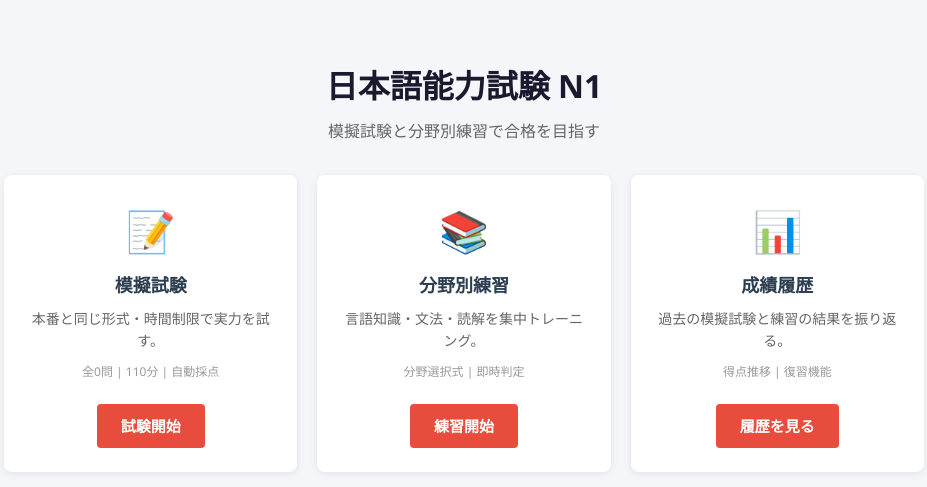
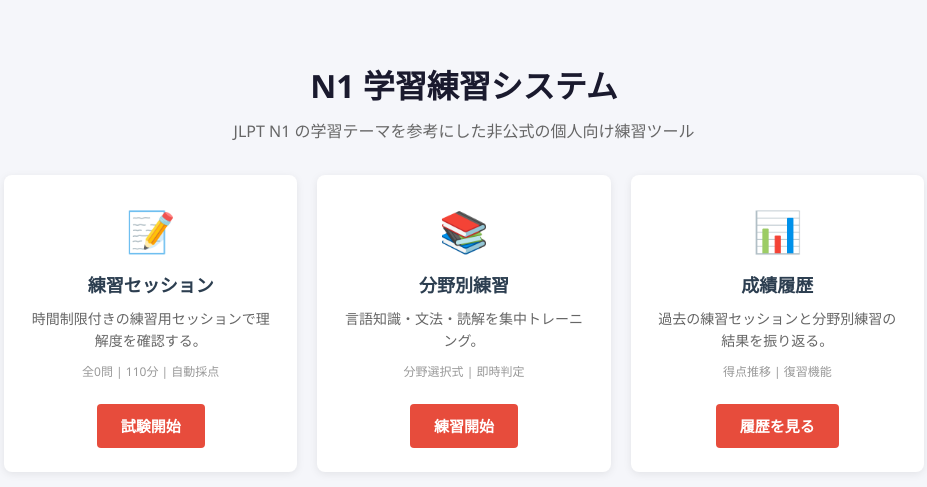
Before and after one commit to okabe520/n1-test-system, a Flask app: page / in a window 1280 px wide. Shown: the part 56-543 px from the top of the page, without its empty margins (176-1103 px from the left). Run offline with Flask 2, Linux system fonts and the light colour scheme; data that the repository does not hold is empty.

Commit message:
fix: clarify N1 practice scoring

```diff
--- a/templates/index.html
+++ b/templates/index.html
@@ -1,16 +1,16 @@
 {% extends "base.html" %}
-{% block title %}ホーム - N1 Test{% endblock %}
+{% block title %}ホーム - N1 Practice{% endblock %}
 {% block content %}
 <div class="hero">
-    <h1>日本語能力試験 N1</h1>
-    <p>模擬試験と分野別練習で合格を目指す</p>
+    <h1>N1 学習練習システム</h1>
+    <p>JLPT N1 の学習テーマを参考にした非公式の個人向け練習ツール</p>
 </div>
 
 <div class="cards">
     <div class="card">
         <div class="card-icon">&#x1F4DD;</div>
-        <h2>模擬試験</h2>
-        <p>本番と同じ形式・時間制限で実力を試す。</p>
+        <h2>練習セッション</h2>
+        <p>時間制限付きの練習用セッションで理解度を確認する。</p>
         <p class="card-meta">全{{ count }}問 | 110分 | 自動採点</p>
         <a href="/exam" class="btn">試験開始</a>
     </div>
@@ -24,7 +24,7 @@
     <div class="card">
         <div class="card-icon">&#x1F4CA;</div>
         <h2>成績履歴</h2>
-        <p>過去の模擬試験と練習の結果を振り返る。</p>
+        <p>過去の練習セッションと分野別練習の結果を振り返る。</p>
         <p class="card-meta">得点推移 | 復習機能</p>
         <a href="/history" class="btn">履歴を見る</a>
     </div>
@@ -39,8 +39,8 @@
         {% for r in history %}
         <tr>
             <td>{{ r.exam_date[:16] }}</td>
-            <td>{{ '模擬試験' if r.mode == 'exam' else '練習' }}</td>
-            <td><span class="score {{ 'good' if r.score >= 60 }}">{{ r.score }}%</span></td>
+            <td>{{ '練習セッション' if r.mode == 'exam' else '練習' }}</td>
+            <td><span class="score">{{ r.score }}%</span></td>
             <td>{{ r.correct }}/{{ r.total }}</td>
             <td><a href="/result/{{ r.id }}">詳細</a></td>
         </tr>
```
Also changed, not shown: templates/history.html (+5 -5 lines), templates/result.html (+6 -5 lines), README.md.
